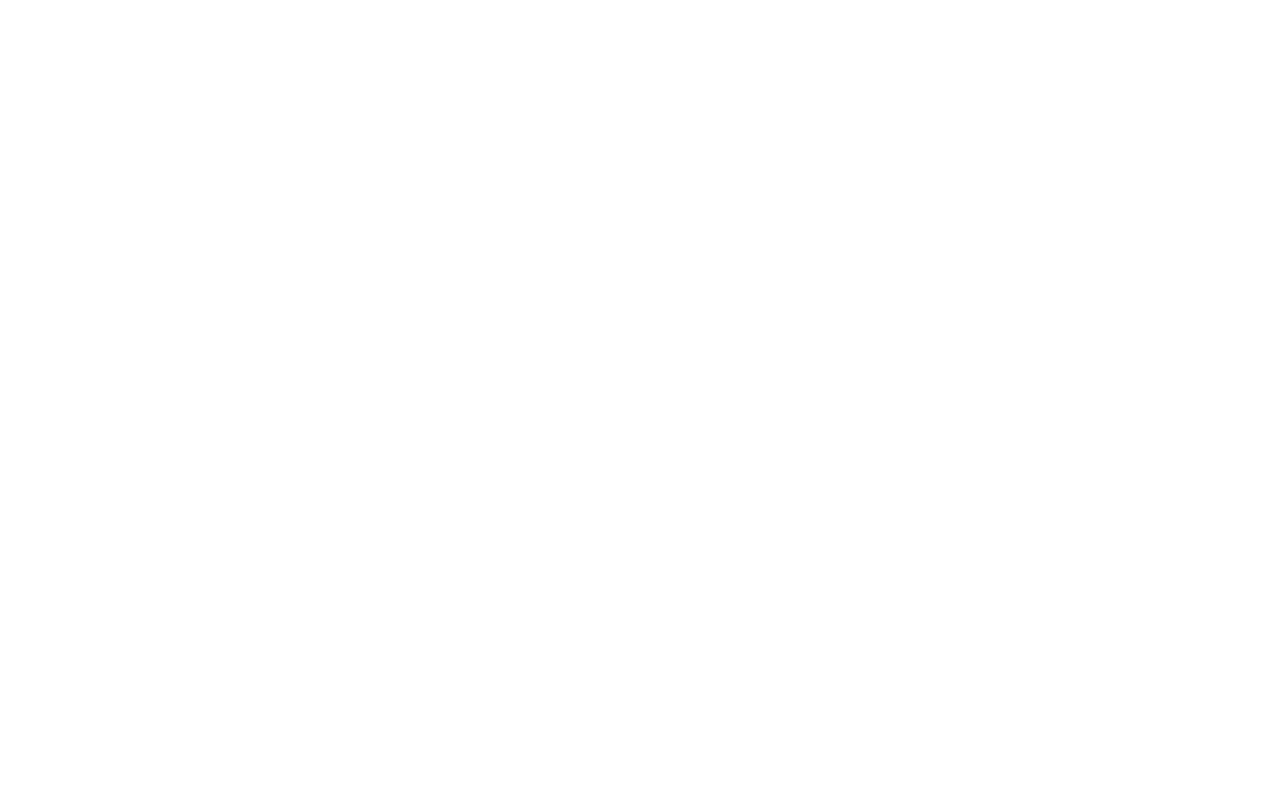
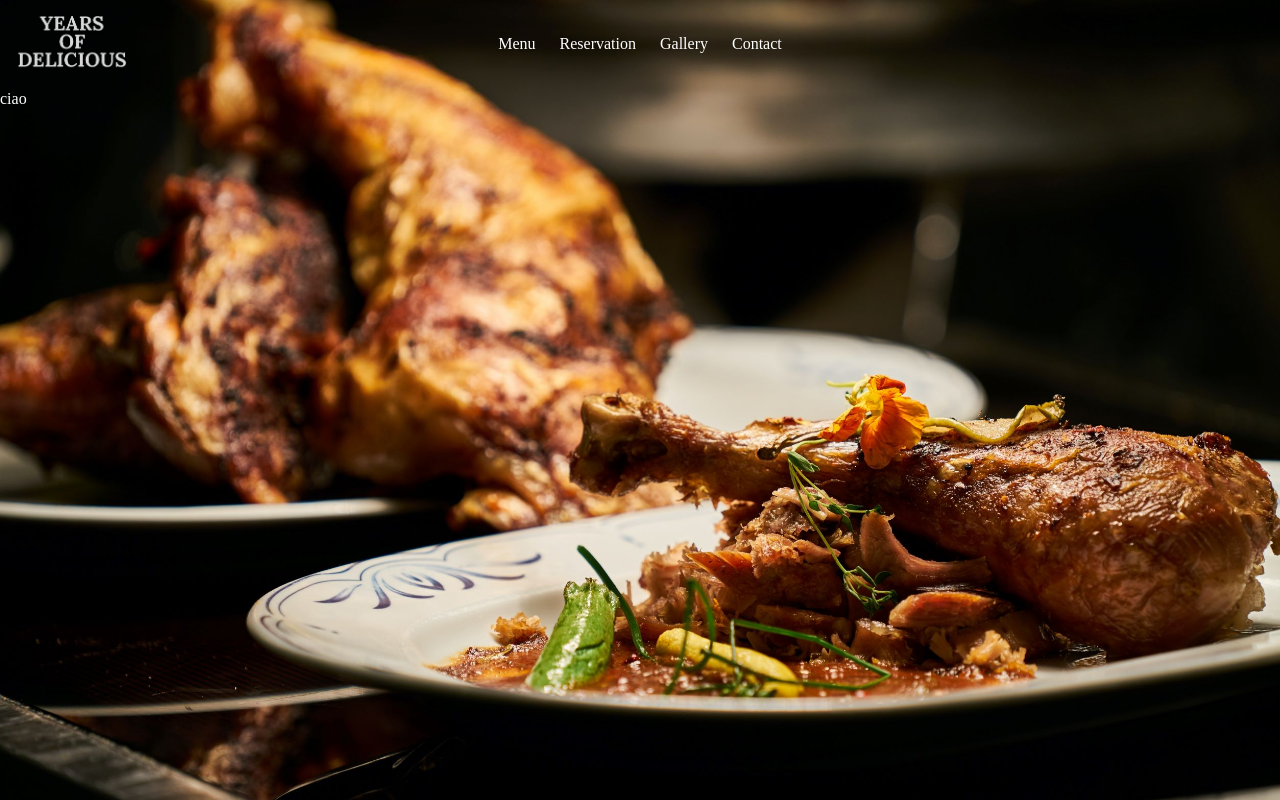
Before and after one commit to AlessandroDeFa/restaurant-landingpage, a React (Create React App) app: page / in a window 1280 px wide. Built offline with nearby package versions, Linux system fonts and the light colour scheme.

Commit message:
create components Header and Hero

```diff
--- a/src/App.js
+++ b/src/App.js
@@ -1,9 +1,20 @@
 import React from 'react';
+import background from './components/assets/bg.jpg';
+import Header from './components/Header';
+import Hero from './components/Hero';
 
 function App() {
   return (
     <div className="App">
-      {/* Header */}
+      <div className="flex flex-col h-screen bg-cover bg-no-repeat" style={{backgroundImage: `url(${background})`}}>
+        {/* Header */}
+          <Header/>
+
+        {/* Hero Section */}
+        <Hero/>
+
+
+      </div>
 
     </div>
   );
--- /dev/null
+++ b/src/components/Header.js
@@ -0,0 +1,23 @@
+import React from "react";
+import logo from "./assets/logo.png";
+
+const Header = ()=> {
+  return(
+    <header className="p-4">
+      <div className="grid grid-cols-3 max-w-screen-2xl my-0 mx-auto">
+        <img className="w-28" src={logo} alt="" />
+        <div className="grid place-content-center">
+          <ul className="text-white flex gap-6">
+            <li><a href="#">Menu</a></li>
+            <li><a href="#">Reservation</a></li>
+            <li><a href="#">Gallery</a></li>
+            <li><a href="#">Contact</a></li>
+          </ul>
+        </div>
+        <div></div>
+      </div>
+    </header>
+  )
+}
+
+export default Header;
--- /dev/null
+++ b/src/components/Hero.js
@@ -0,0 +1,11 @@
+import React from "react";
+
+const Hero = ()=> {
+  return(
+    <div className="flex-auto">
+      <h1 className="text-white">ciao</h1>
+    </div>
+  )
+}
+
+export default Hero;
--- a/src/index.css
+++ b/src/index.css
@@ -1,6 +1,7 @@
 @tailwind base;
 @tailwind components;
 @tailwind utilities;
+@import url('https://fonts.googleapis.com/css2?family=Lora:wght@400;500;600;700&display=swap');
 
 *{
   margin: 0;
@@ -9,7 +10,5 @@
 }
 
 body {
-  font-family: -apple-system, BlinkMacSystemFont, 'Segoe UI', 'Roboto', 'Oxygen',
-    'Ubuntu', 'Cantarell', 'Fira Sans', 'Droid Sans', 'Helvetica Neue',
-    sans-serif;
+  font-family:'Lora', serif;
 }
```
Also changed, not shown: src/components/assets/bg.jpg (added), src/components/assets/logo.png (added).
